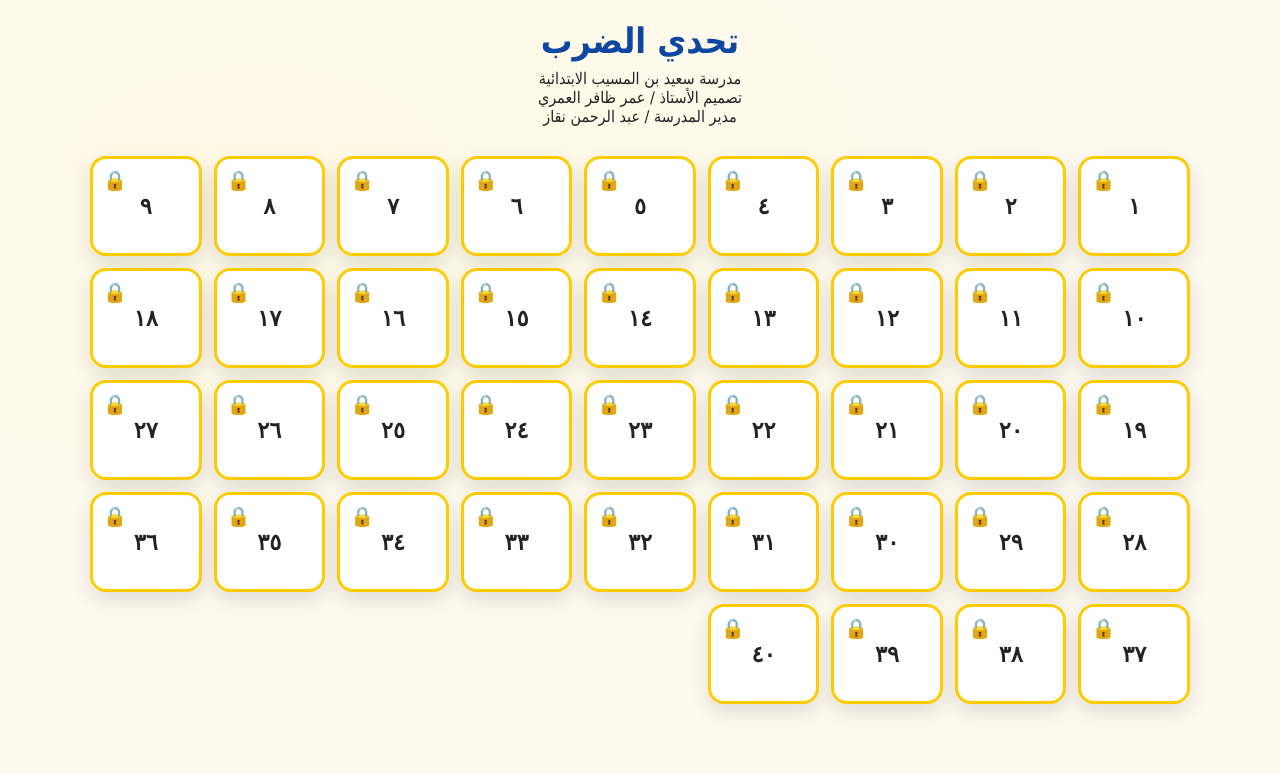
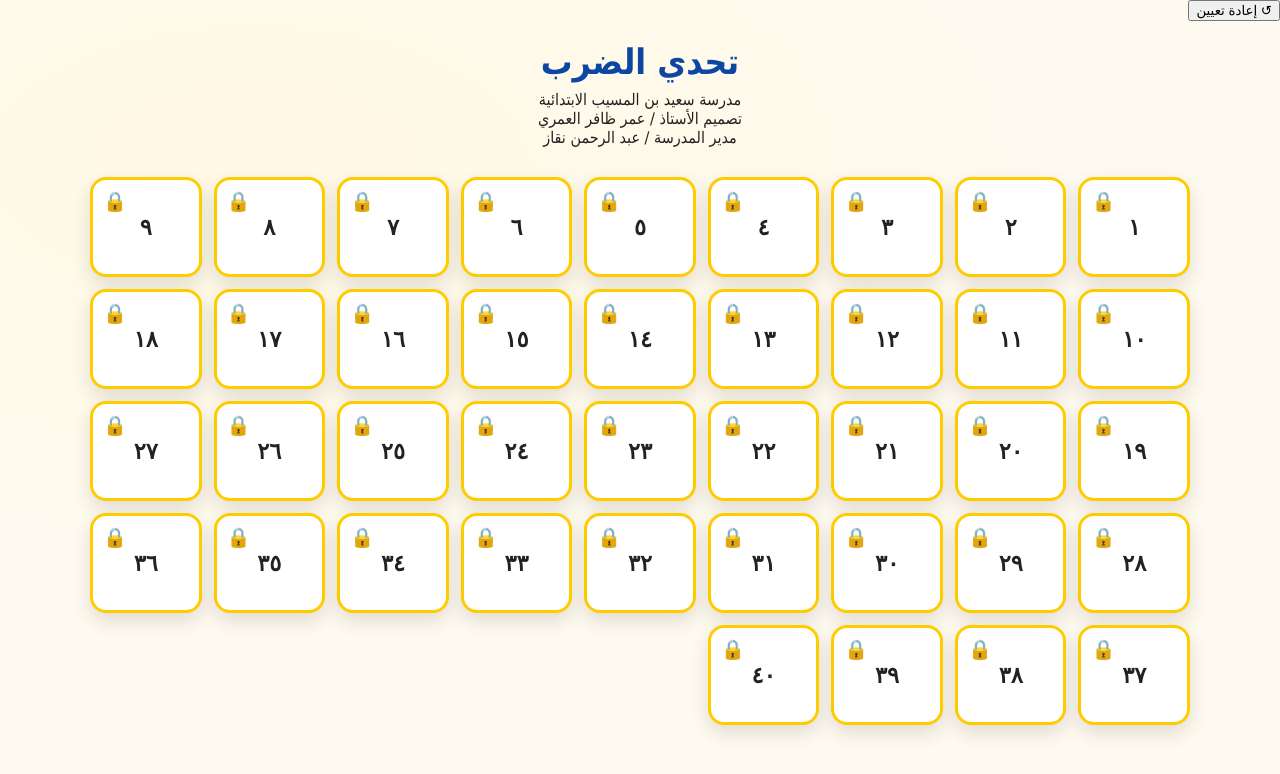
Before and after one commit to ibtsam2026/multiplication-game, a plain HTML site: page index.html in a window 1280 px wide. Drawn offline with Linux system fonts and the light colour scheme.

Commit message:
Add reset button to index.html

```diff
--- a/index.html
+++ b/index.html
@@ -7,6 +7,8 @@
   <link rel="stylesheet" href="style.css" />
 </head>
 <body>
+    <!-- زر إعادة تعيين (اختياري) -->
+  <button id="resetBtn" class="reset-btn" aria-label="إعادة تعيين الشبكة">↺ إعادة تعيين</button>
   <header class="hero">
     <h1>تحدي الضرب</h1>
 
```
